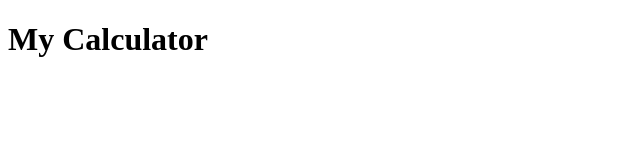
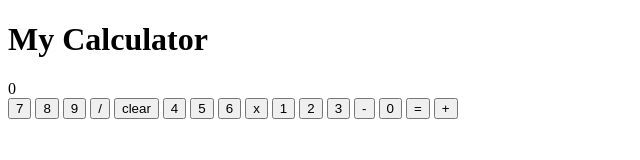
Before and after one commit to austinhulen/calculator, a plain HTML site: page index.html in a window 1280 px wide. Shown: the whole page, without its empty margins (0-640 px from the left). Drawn offline with Linux system fonts and the light colour scheme.

Commit message:
Added all the buttons to the html file

```diff
--- a/index.html
+++ b/index.html
@@ -3,6 +3,26 @@
 <body>
 <h1>My Calculator</h1>
 
+<div id='container'>
+    <div id = 'display'>0</div>
+    <button id = 'seven'>7</button>
+    <button id = 'eight'>8</button>
+    <button id = 'nine'>9</button>
+    <button id = 'divide'>/</button>
+    <button id = 'clear'>clear</button>
+    <button id = 'four'>4</button>
+    <button id = 'five'>5</button>
+    <button id = 'six'>6</button>
+    <button id = 'multiply'>x</button>
+    <button id = 'one'>1</button>
+    <button id = 'two'>2</button>
+    <button id = 'three'>3</button>
+    <button id = 'minus'>-</button>
+    <button id = 'zero'>0</button>
+    <button id = 'equals'>=</button>
+    <button id = 'plus'>+</button>
+</div>
+
 <script src="js/calculator.js"></script>
 </body>
 </html>
```
